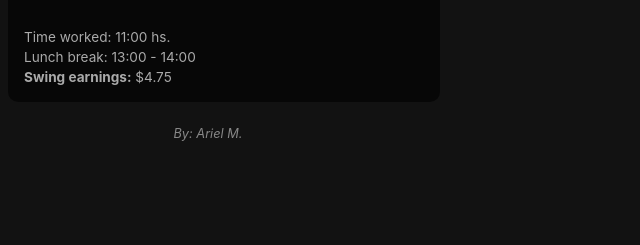
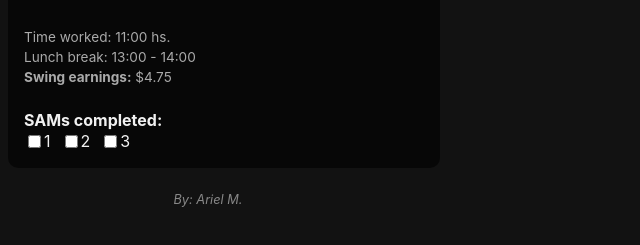
Before and after one commit to arielmartinelli1/EarningsCalculator, a plain HTML site: page index.html in a window 1280 px wide. Both pictures are taken after typing "5", "5" into the empty fields and a click on the button "Start Tracking". Shown: the part 411-656 px from the top of the page, without its empty margins (0-640 px from the left). Drawn offline with Linux system fonts and the light colour scheme.

Commit message:
Update index.html
Sam counter

```diff
--- a/index.html
+++ b/index.html
@@ -281,6 +281,15 @@
           <p class="small-text">Time worked: ${hhmm} hs.</p>
           <p class="small-text">Lunch break: ${lunchStartStrFmt} - ${lunchEndStrFmt}</p>
           <p class="small-text"><strong>Swing earnings:</strong> $${totalSwingEarnings.toFixed(2)}</p>
+          <div id="sam-counter" style="margin-top: 1.5rem;">
+  <label><strong>SAMs completed:</strong></label>
+  <div style="display: flex; gap: 10px;">
+    <label><input type="checkbox" id="sam1"> 1</label>
+    <label><input type="checkbox" id="sam2"> 2</label>
+    <label><input type="checkbox" id="sam3"> 3</label>
+  </div>
+</div>
+
         `;
       }, 1000);
     }
```
